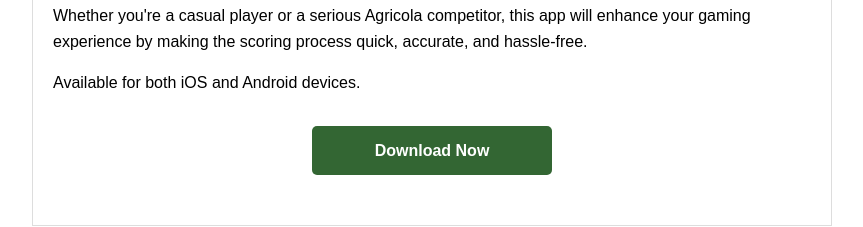
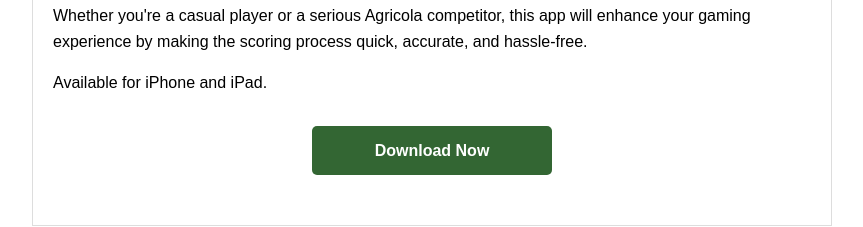
Before and after one commit to Liuys614/AgricolaScorer.io, a plain HTML site: page index.html in a window 1280 px wide. Shown: the part 633-860 px from the top of the page, without its empty margins (208-1071 px from the left). Drawn offline with Linux system fonts and the light colour scheme.

Commit message:
Update index.html

```diff
--- a/index.html
+++ b/index.html
@@ -129,7 +129,7 @@
 
         <p>Whether you're a casual player or a serious Agricola competitor, this app will enhance your gaming experience by making the scoring process quick, accurate, and hassle-free.</p>
 
-        <p>Available for both iOS and Android devices.</p>
+        <p>Available for iPhone and iPad.</p>
 
         <a href="#" class="download-button">Download Now</a>
     </div>
```
